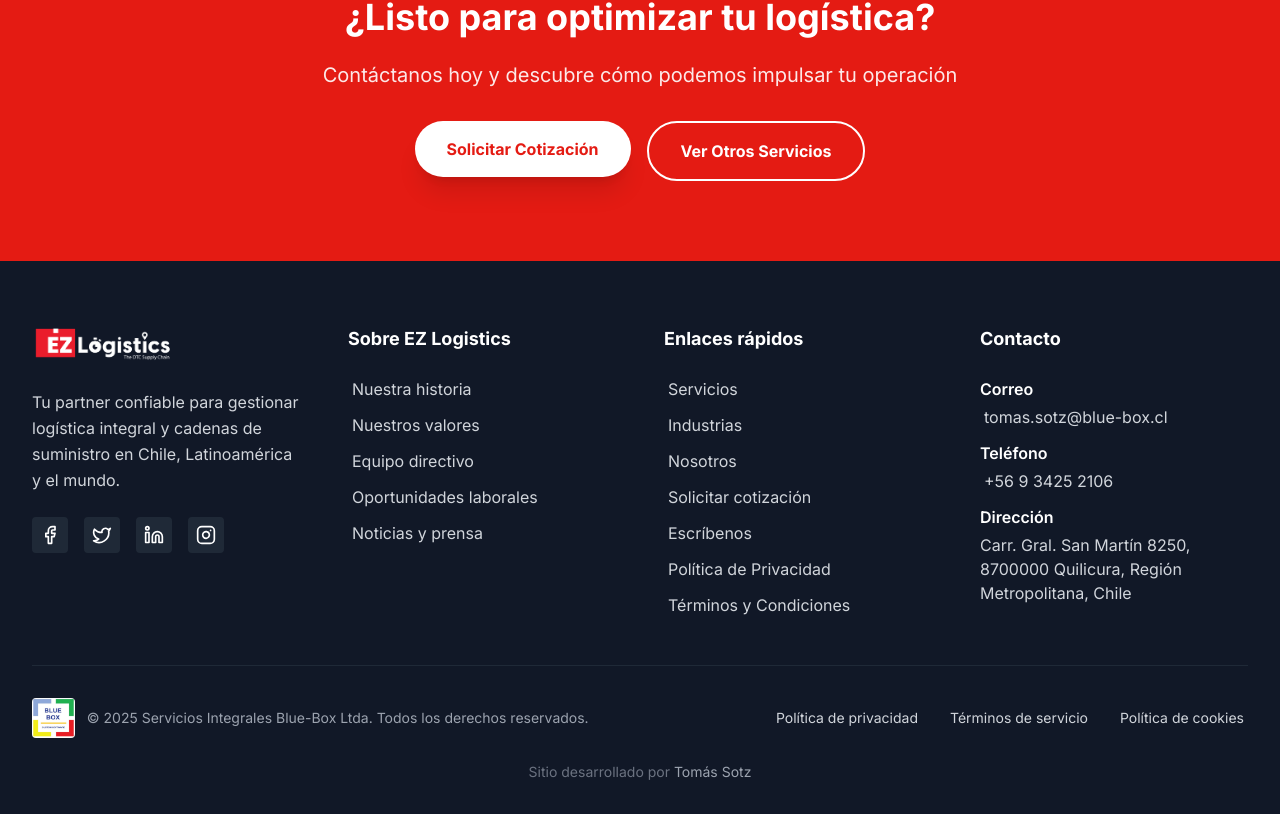
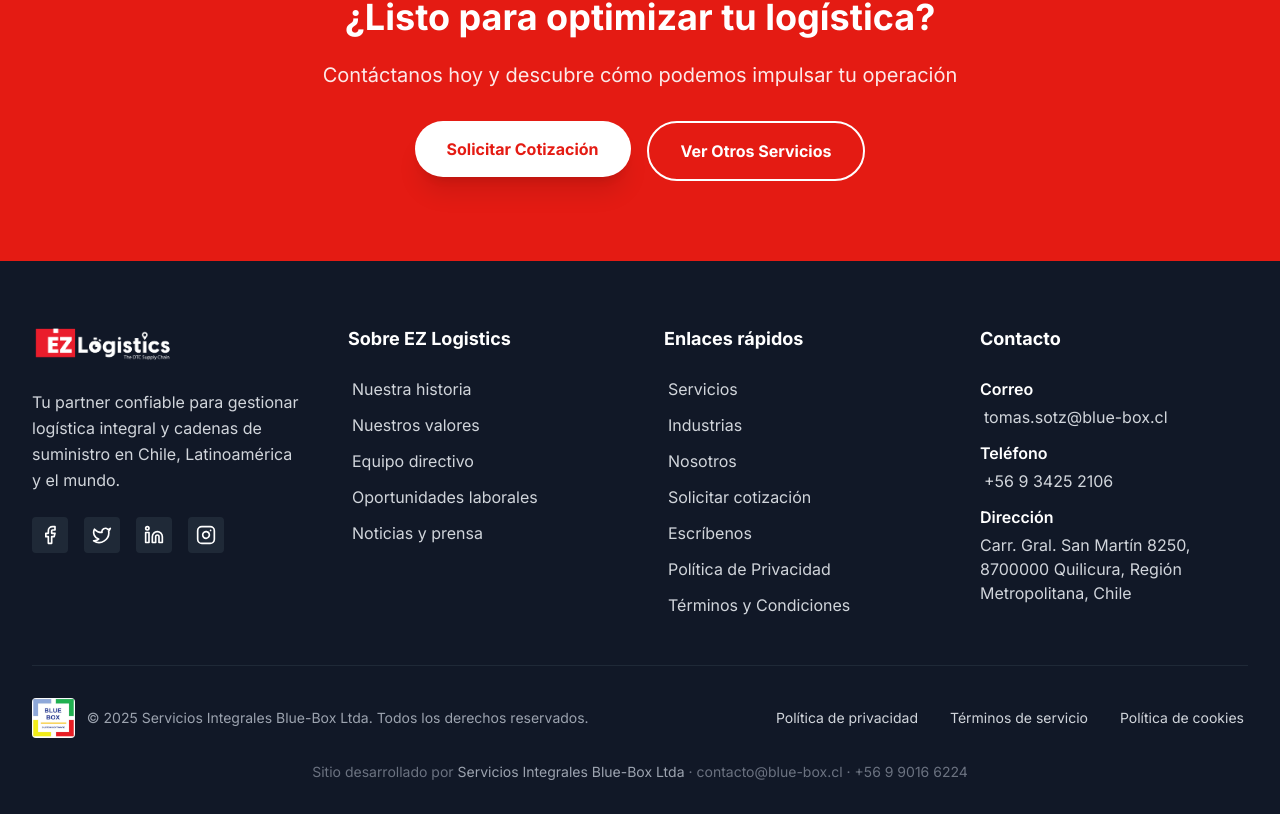
Before and after one commit to cookiecodespy/Ez_webpage, a React (Vite) app: page /servicios/agenciamiento-aduanas in a window 1280 px wide. Shown: the part 3159-3973 px from the top of the page. Built offline with nearby package versions, Linux system fonts and the light colour scheme.

Commit message:
Fix: Restaurar línea completa del footer con marca y contacto

```diff
--- a/src/components/Footer.tsx
+++ b/src/components/Footer.tsx
@@ -199,7 +199,9 @@ const Footer = () => {
           </div>
           <div className="mt-6 text-center">
             <p className="text-gray-500 text-sm">
-              Sitio desarrollado por <span className="text-gray-400">Tomás Sotz</span>
+              Sitio desarrollado por <span className="text-gray-400">Servicios Integrales Blue-Box Ltda</span> ·
+              <a href="mailto:contacto@blue-box.cl" className="hover:text-gray-300 transition-colors ml-1">contacto@blue-box.cl</a> ·
+              <a href="tel:+56990166224" className="hover:text-gray-300 transition-colors ml-1">+56 9 9016 6224</a>
             </p>
           </div>
         </div>
```
